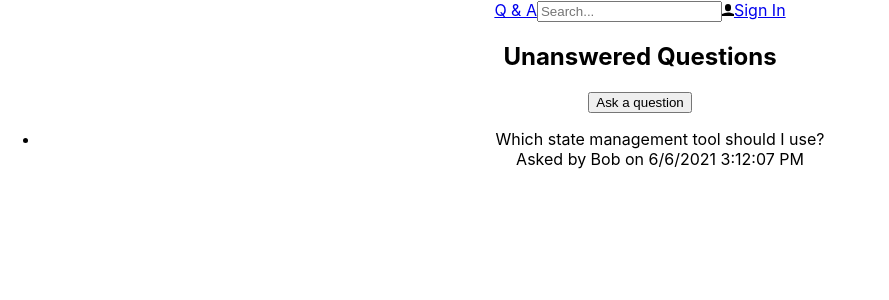
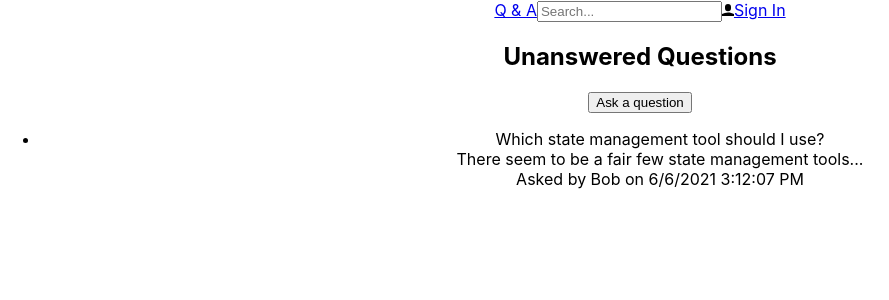
Before and after one commit to rene-copaga/reactaspnetcore5, a React (Create React App) app in the folder frontend/: page / in a window 1280 px wide. Shown: the top 300 px of the page, without its empty margins (0-889 px from the left). Built offline with nearby package versions, Linux system fonts and the light colour scheme.

Commit message:
-Optional and default props

```diff
--- a/frontend/src/Question.tsx
+++ b/frontend/src/Question.tsx
@@ -3,11 +3,19 @@
 
 interface Props {
   data: QuestionData;
+  showContent?: boolean;
 }
 
-export const Question = ({ data }: Props) => (
+export const Question = ({ data, showContent = true }: Props) => (
   <div>
     <div>{data.title}</div>
+    {showContent && (
+      <div>
+        {data.content.length > 50
+          ? `${data.content.substring(0, 50)}...`
+          : data.content}
+      </div>
+    )}
     <div>
       {`Asked by ${data.userName} on
         ${data.created.toLocaleDateString()} ${data.created.toLocaleTimeString()}`}
```
